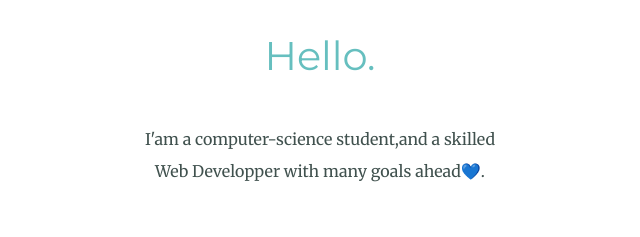
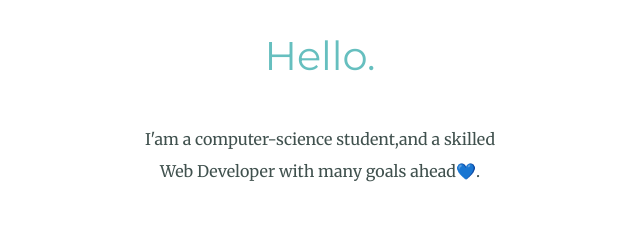
Before and after one commit to KarlZoghbi/cv, a plain HTML site: page index.html in a window 1280 px wide. Shown: the part 1206-1443 px from the top of the page, 320-960 px from the left. Drawn offline with Linux system fonts and the light colour scheme.

Commit message:
Update index.html

```diff
--- a/index.html
+++ b/index.html
@@ -21,7 +21,7 @@
         <div class="profile">
           <img src="images/CSS - My Site Images/karlwebpic (1).png" alt="my personnal image">
           <h2>Hello.</h2>
-          <p class="intro">I'am a computer-science student,and a skilled Web Developper with many goals ahead💙.</p>
+          <p class="intro">I'am a computer-science student,and a skilled Web Developer with many goals ahead💙.</p>
         </div>
         <hr>
         <div class="skills">
```
